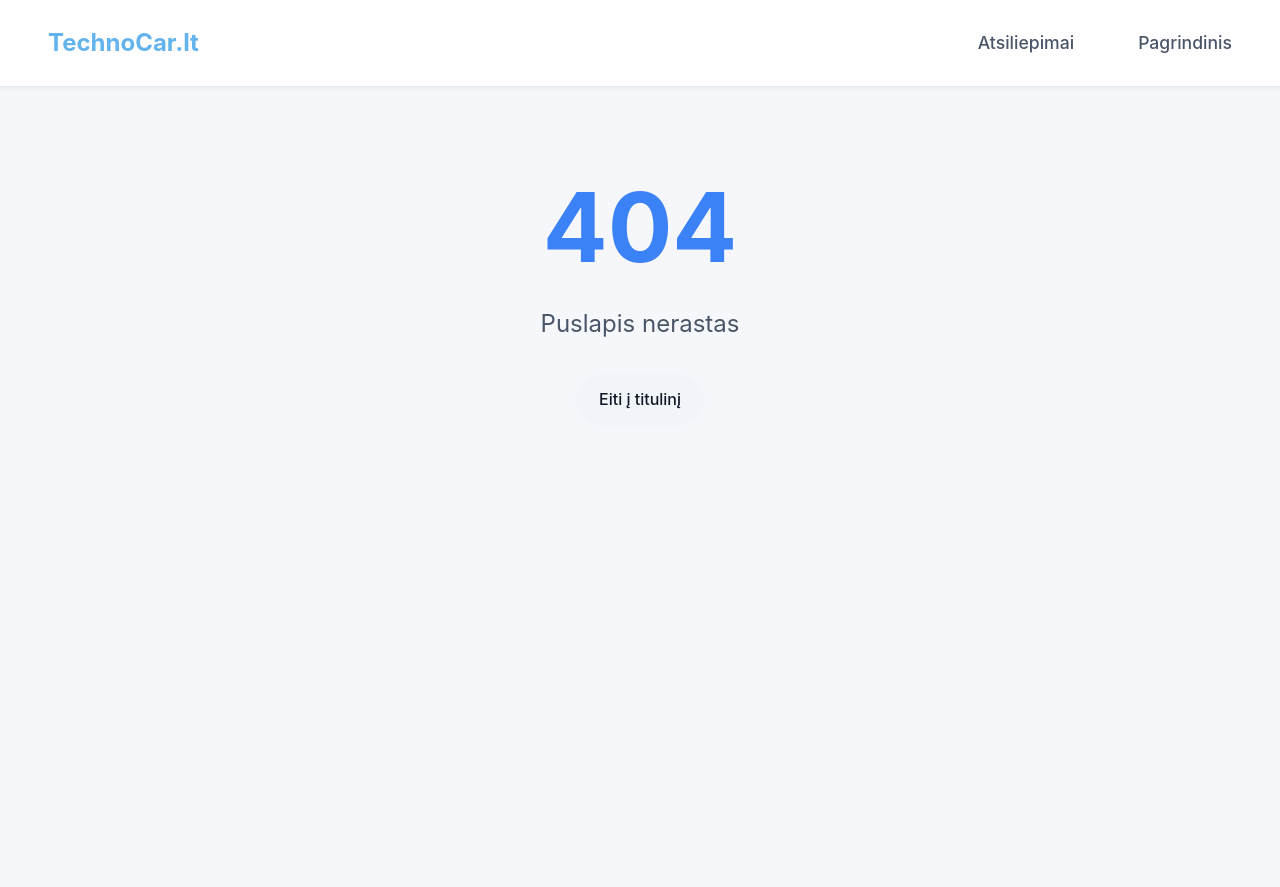
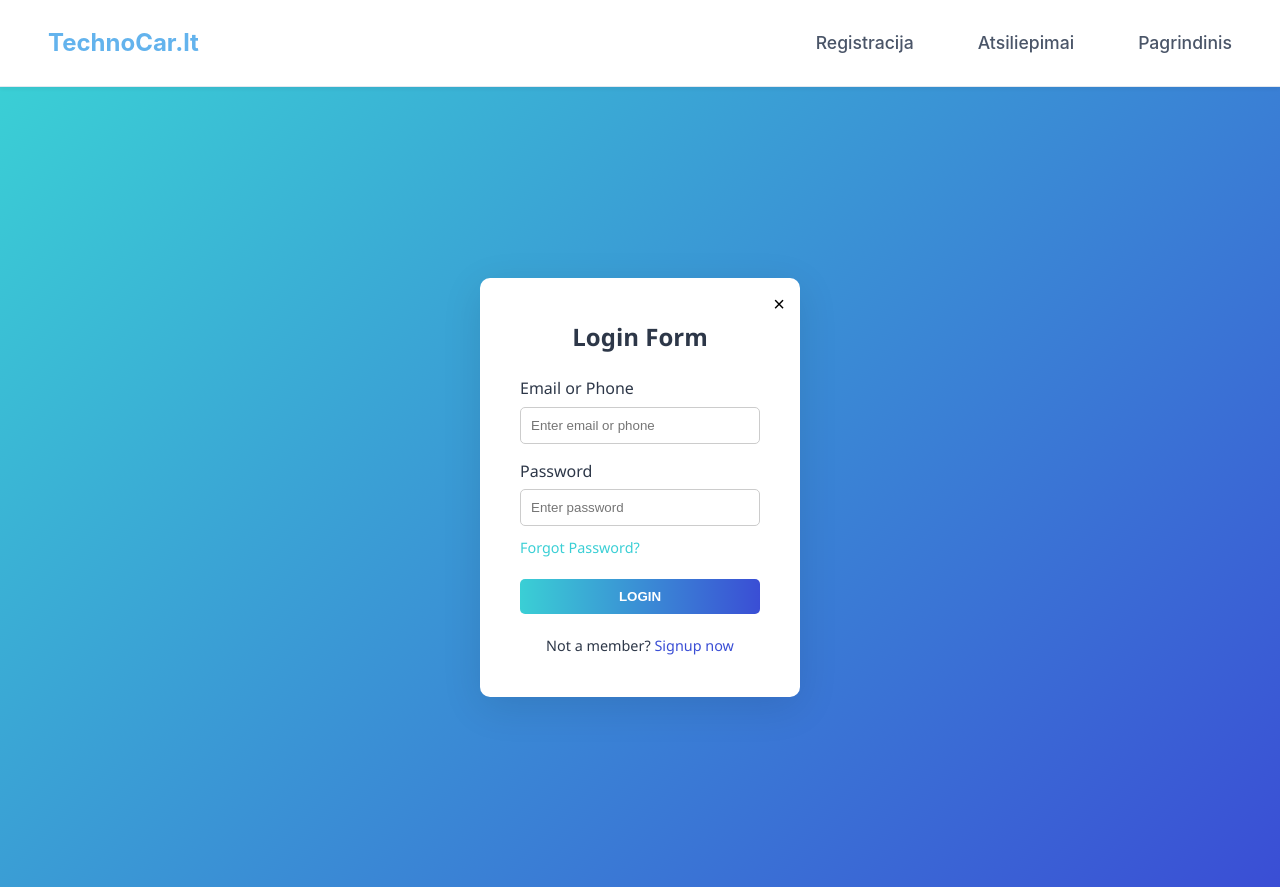
Before and after one commit to Rolandas5/techno-car, a React (Vite) app in the folder frontend/: page /login in a window 1280 px wide. Before the commit this address had no page. Before the commit the page ends 800 px from the top, so only its background shows below. Built offline with nearby package versions, Linux system fonts and the light colour scheme.

Commit message:
techno-car

```diff
--- a/frontend/src/App.tsx
+++ b/frontend/src/App.tsx
@@ -5,6 +5,7 @@ import { Navigation } from './components/Navigation/Navigation';
 import { CarDetails } from './components/CarDetails/CarDetails';
 import { NotFound } from './components/NotFound/NotFound';
 import { ReviewPage } from './components/ReviewPage/ReviewPage';
+import { LoginForm } from './components/LoginForm/LoginForm';
 
 function App() {
   return (
@@ -16,6 +17,7 @@ function App() {
             <Route path="/" element={<CarList />} />
             <Route path="/cars/:id" element={<CarDetails />} />
             <Route path="/reviews" element={<ReviewPage />} />
+            <Route path="/login" element={<LoginForm />} />
             <Route path="*" element={<NotFound />} />
           </Routes>
         </main>
--- /dev/null
+++ b/frontend/src/components/LoginForm/LoginForm.tsx
@@ -0,0 +1,28 @@
+import React from 'react';
+import './login-form.css';
+
+export const LoginForm = () => {
+  return (
+    <div className="login-background">
+      <div className="login-box">
+        <button className="close-button">×</button>
+        <h2>Login Form</h2>
+        <form>
+          <label>Email or Phone</label>
+          <input type="text" placeholder="Enter email or phone" required />
+
+          <label>Password</label>
+          <input type="password" placeholder="Enter password" required />
+
+          <a href="#" className="forgot-password">Forgot Password?</a>
+
+          <button type="submit" className="login-button">LOGIN</button>
+
+          <p className="signup-text">
+            Not a member? <a href="#">Signup now</a>
+          </p>
+        </form>
+      </div>
+    </div>
+  );
+};
--- /dev/null
+++ b/frontend/src/components/LoginForm/login-form.css
@@ -0,0 +1,77 @@
+.login-background {
+  display: flex;
+  justify-content: center;
+  align-items: center;
+  height: 100vh;
+  background: linear-gradient(135deg, #3acfd5 0%, #3a4ed5 100%);
+  font-family: 'Segoe UI', sans-serif;
+}
+
+.login-box {
+  background: white;
+  padding: 40px;
+  border-radius: 10px;
+  box-shadow: 0 10px 40px rgba(0, 0, 0, 0.1);
+  width: 320px;
+  position: relative;
+}
+
+.login-box h2 {
+  text-align: center;
+  margin-bottom: 20px;
+}
+
+.login-box label {
+  display: block;
+  margin-top: 15px;
+  font-weight: 500;
+}
+
+.login-box input {
+  width: 100%;
+  padding: 10px;
+  margin-top: 5px;
+  border: 1px solid #ccc;
+  border-radius: 5px;
+}
+
+.forgot-password {
+  display: block;
+  margin-top: 10px;
+  font-size: 0.9rem;
+  color: #3acfd5;
+  text-decoration: none;
+}
+
+.login-button {
+  margin-top: 20px;
+  width: 100%;
+  padding: 10px;
+  background: linear-gradient(90deg, #3acfd5, #3a4ed5);
+  color: white;
+  border: none;
+  border-radius: 5px;
+  font-weight: bold;
+  cursor: pointer;
+}
+
+.signup-text {
+  text-align: center;
+  margin-top: 20px;
+  font-size: 0.9rem;
+}
+
+.signup-text a {
+  color: #3a4ed5;
+  text-decoration: none;
+}
+
+.close-button {
+  position: absolute;
+  right: 15px;
+  top: 15px;
+  border: none;
+  background: none;
+  font-size: 20px;
+  cursor: pointer;
+}
--- a/frontend/src/components/Navigation/Navigation.tsx
+++ b/frontend/src/components/Navigation/Navigation.tsx
@@ -10,6 +10,9 @@ export const Navigation = () => {
         </Link>
         <ul>
           <li>
+            <Link to="/login">Registracija</Link>
+          </li>
+          <li>
             <Link to="/reviews">Atsiliepimai</Link>
           </li>
           <li>
--- a/frontend/src/components/NotFound/NotFound.tsx
+++ b/frontend/src/components/NotFound/NotFound.tsx
@@ -5,7 +5,7 @@ import './not-found.css';
 export const NotFound = () => (
   <div className="notfound-container">
     <h1 className="notfound-title">404</h1>
-    <p className="notfound-subtitle">Puslapis nerastas</p>
+    <p className="notfound-subtitle">Puslapis nerastas!</p>
     <Link to="/" className="notfound-button">
       Eiti į titulinį
     </Link>
```
Also changed, not shown: 1 other file (tests, documents, lock files or other folders).
